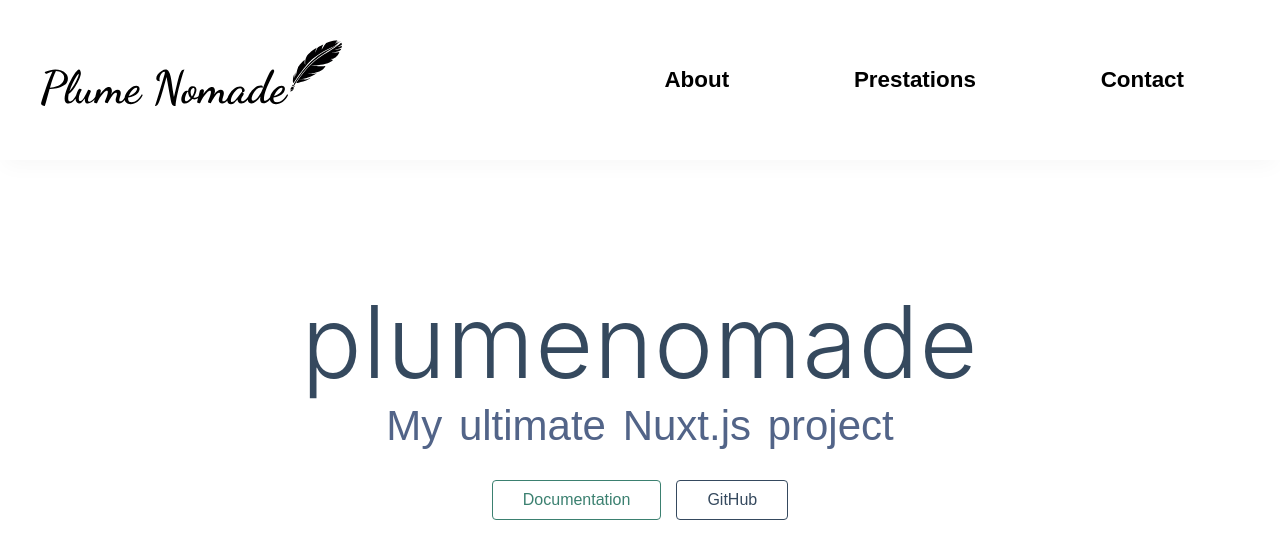
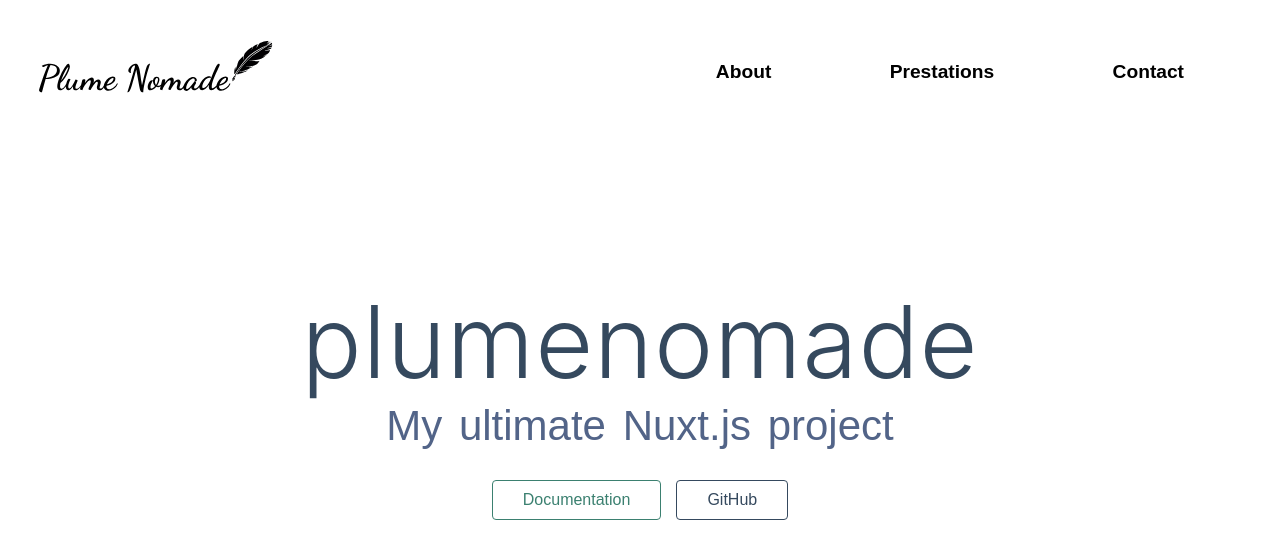
Before and after one commit to MailboxArsonist/plume, a Nuxt app: page / in a window 1280 px wide. Shown: the top 558 px of the page. Built offline with nearby package versions, Linux system fonts and the light colour scheme.

Commit message:
add nav scroll

```diff
--- a/components/NavBar.vue
+++ b/components/NavBar.vue
@@ -1,10 +1,22 @@
 <template>
-  <nav class="nav">
-    <img src="../assets/img/svg/plume.svg" alt="plume-icon">
+  <nav
+    class="nav"
+    :class="{
+      'nav-minimized': minimizeNav
+    }"
+    @scroll="handleScroll"
+  >
+    <img src="../assets/img/svg/plume.svg" alt="plume-icon" />
     <ul class="nav-links">
-      <li class="nav-link"><a href="about.html">About</a></li>
-      <li class="nav-link"><a href="prestations.html">Prestations</a></li>
-      <li class="nav-link"><a href="contact.html">Contact</a></li>
+      <li class="nav-link">
+        <nuxt-link to="">About</nuxt-link>
+      </li>
+      <li class="nav-link">
+        <nuxt-link to="">Prestations</nuxt-link>
+      </li>
+      <li class="nav-link">
+        <nuxt-link to="">Contact</nuxt-link>
+      </li>
     </ul>
   </nav>
 </template>
@@ -12,44 +24,69 @@
 <script>
 export default {
   name: "NavBar",
+  data() {
+    return {
+      minimizeNav: false
+    };
+  },
+  mounted() {
+    window.addEventListener("scroll", this.handleScroll);
+    if (window.scrollY > 50) {
+      this.minimizeNav = true;
+    } else if (document.body.scrollTop < 50) {
+      this.minimizeNav = false;
     }
+  },
+  destroyed() {
+    window.removeEventListener("scroll", this.handleScroll);
+  },
+  methods: {
+    handleScroll() {
+      if (window.scrollY > 50) {
+        this.minimizeNav = true;
+      } else if (document.body.scrollTop < 50) {
+        this.minimizeNav = false;
+      }
+    }
+  }
+};
 </script>
 
 <style lang="scss">
-  .nav {
-    position: fixed;
-    top: 0;
-    left: 0;
-    right: 0;
-    z-index: 10;
-    height: 10em;
-    color: black;
-    border-bottom: 1px solid transparent;
-    background: #fff;
-    transition: height 700ms;
-
-
-    box-shadow: 0 10px 20px -4px rgba(0,0,0,.03);
-    border-color: #fff;
-    transition: height 700ms;
-}
-.nav::after {
-    clear: both;
-    content: ' ';
-}
-
 .nav {
   display: flex;
   flex-direction: row;
   justify-content: space-between;
   align-items: center;
 
+  position: fixed;
+  top: 0;
+  left: 0;
+  right: 0;
+  z-index: 10;
+  height: 9em;
+  color: black;
+  border-bottom: 1px solid transparent;
+  background: #fff;
+  transition: height 700ms;
+
+  img {
+    height: auto;
+    width: 20em;
+    margin-left: 2em;
+  }
 }
 
-.nav img {
-    height: auto;
-    min-width: 20em;
-    margin-left: 2em;
+.nav::after {
+  clear: both;
+  content: " ";
+}
+
+.nav-minimized {
+  height: 75px;
+  box-shadow: 0 10px 20px -4px rgba(0, 0, 0, 0.03);
+  border-color: #fff;
+  transition: height 700ms;
 }
 
 .nav-links {
@@ -67,16 +104,16 @@ export default {
   display: inline;
   margin-right: 5em;
   a {
-    font-family: 'News Cycle', sans-serif;
-    font-size: 1.4em;
+    font-family: "News Cycle", sans-serif;
+    font-size: 1.2em;
     font-weight: 600;
     border-bottom: 1px solid transparent;
     position: relative;
     padding-left: 2em;
     &:before {
-      content: ' ';
+      content: " ";
       display: inline-block;
-      background: url('~assets/img/svg/nav-feather.svg');
+      background: url("~assets/img/svg/nav-feather.svg");
       height: 100%;
       background-position: center;
       background-repeat: no-repeat;
```
Lines whose indentation alone changed are shown as unchanged.
